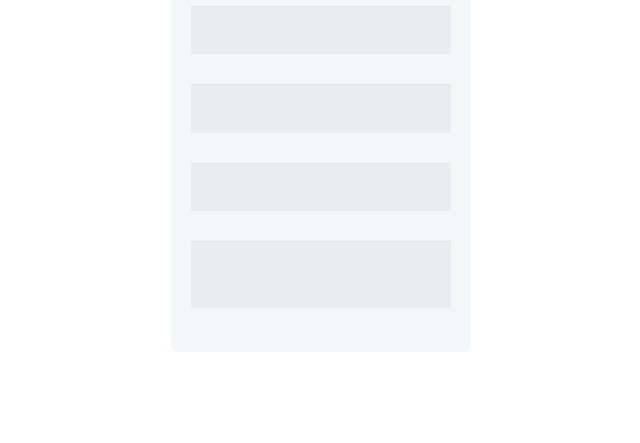
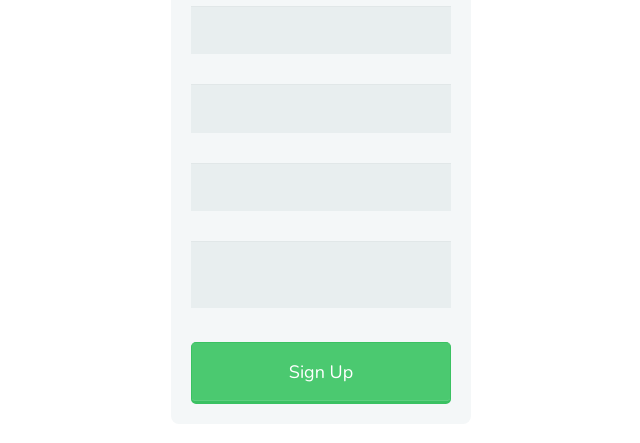
Before and after one commit to albertobebz/HTML5_CSS3_form_template, a plain HTML site: page index.html in a window 1280 px wide. Shown: the part 221-664 px from the top of the page, without its empty margins (319-959 px from the left). Drawn offline with nearby package versions, Linux system fonts and the light colour scheme.

Commit message:
added the button element in the index.html and the related style in the main.css

```diff
--- a/CSS/main.css
+++ b/CSS/main.css
@@ -60,3 +60,25 @@ input[type="checkbox"] {
 textarea {
   resize: none;
 }
+
+/*select {
+  padding: 6px;
+  height: 32px;
+  border-radius: 2px;
+}*/
+
+/*** style for the button ***/
+button {
+  padding: 19px 39px 18px 39px;
+  color: #FFF;
+  background-color: #4bc970;
+  font-size: 18px;
+  text-align: center;
+  font-style: normal;
+  border-radius: 5px;
+  width: 100%;
+  border: 1px solid #3ac162;
+  border-width: 1px 1px 3px;
+  box-shadow: 0 -1px 0 rgba(255,255,255,0.1) inset;
+  margin-bottom: 10px;
+}
--- a/index.html
+++ b/index.html
@@ -17,9 +17,9 @@
       <input type="text" name="user_name" id="name">
       <input type="email" name="user_email" id="email">
       <input type="password" name="User_password"id="password">
-
       <textarea name="user_bio" id="bio"></textarea>
 
+      <button type="submit">Sign Up</button>
     </form>
 
   </body>
```
